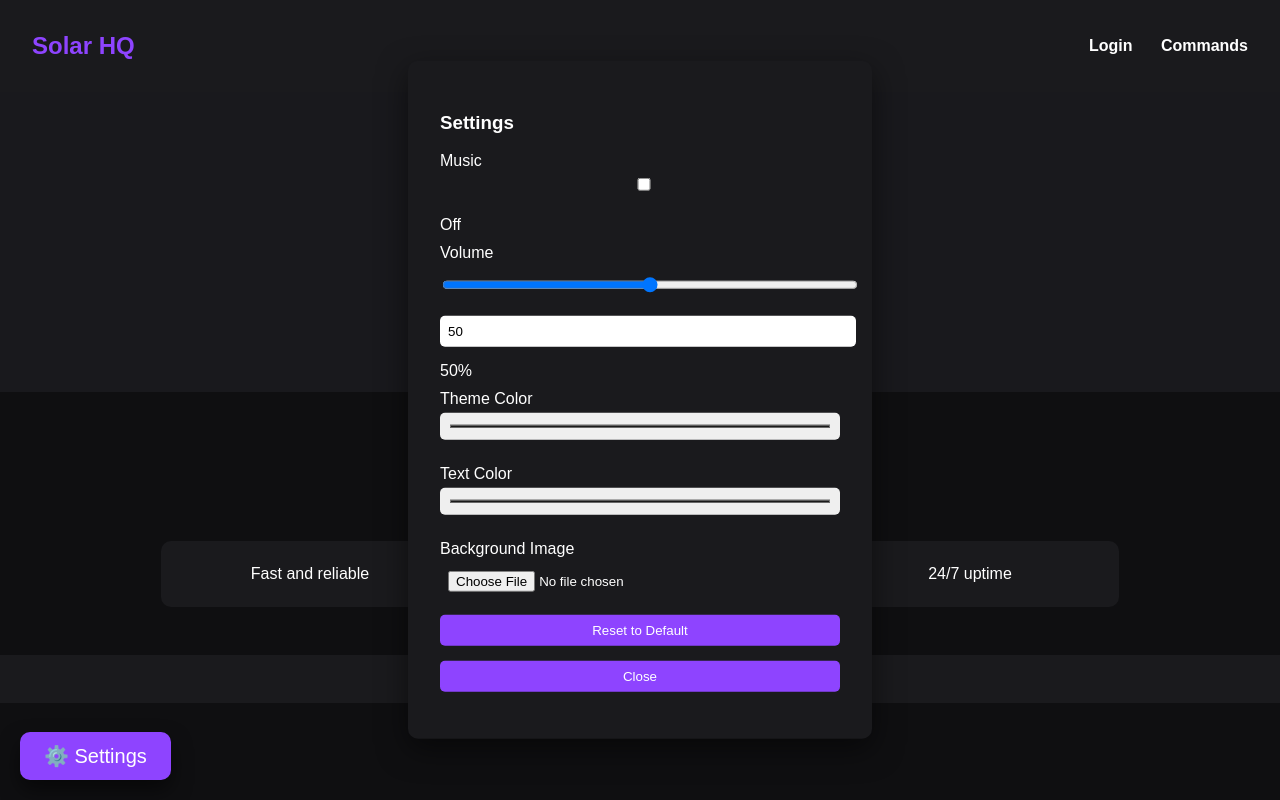
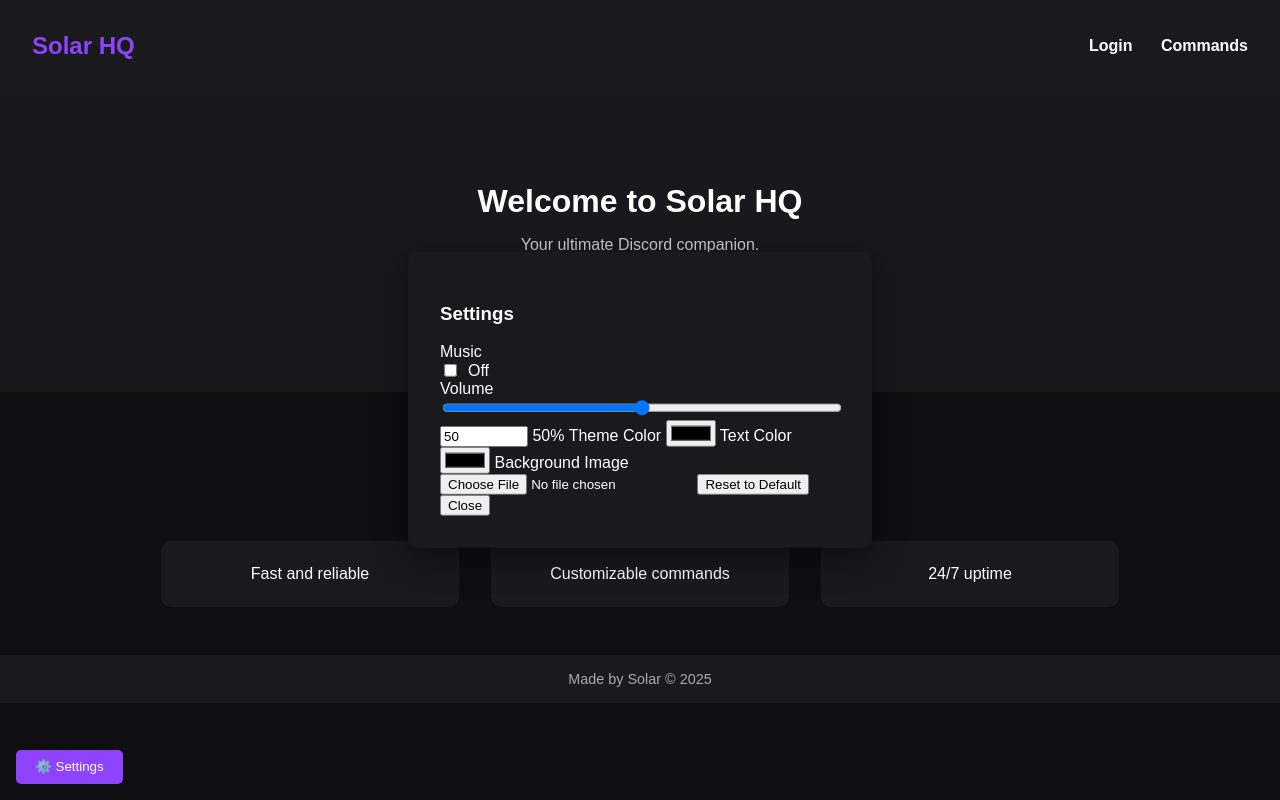
Before and after one commit to poop1212121/SolarHQ-Website, a plain HTML site: page index.html in a window 1280 px wide. Both pictures are taken after a click on the button "⚙️ Settings". Drawn offline with Linux system fonts and the light colour scheme.

Commit message:
Update style.css

```diff
--- a/style.css
+++ b/style.css
@@ -5,10 +5,7 @@
   background: #0f0f11;
   color: white;
   overflow-x: hidden;
-  transition: background 0.5s, color 0.5s;
-  background-size: cover;
-  background-repeat: no-repeat;
-  background-position: center;
+  transition: background 0.3s ease;
 }
 
 /* Header styles */
@@ -33,7 +30,6 @@
   font-weight: bold;
   position: relative;
   transition: color 0.3s;
-  cursor: pointer;
 }
 
 nav a:hover {
@@ -55,7 +51,7 @@
   width: 100%;
 }
 
-/* Hero section */
+/* Hero section styling */
 .hero {
   padding: 4rem 2rem;
   text-align: center;
@@ -100,7 +96,7 @@
   background: #2980b9;
 }
 
-/* Features section */
+/* Features section styling */
 .features {
   padding: 3rem 2rem;
   background: #0f0f11;
@@ -133,7 +129,7 @@
   transform: scale(1.05);
 }
 
-/* Footer */
+/* Footer styling */
 footer {
   padding: 1rem;
   text-align: center;
@@ -145,27 +141,64 @@
 
 /* Animations */
 @keyframes fadeIn {
-  0% { opacity: 0; }
-  100% { opacity: 1; }
+  0% {
+    opacity: 0;
+  }
+  100% {
+    opacity: 1;
+  }
 }
 
 @keyframes slideUp {
-  0% { transform: translateY(20px); opacity: 0; }
-  100% { transform: translateY(0); opacity: 1; }
+  0% {
+    transform: translateY(20px);
+    opacity: 0;
+  }
+  100% {
+    transform: translateY(0);
+    opacity: 1;
+  }
 }
 
 @keyframes fadeInUp {
-  0% { transform: translateY(20px); opacity: 0; }
-  100% { transform: translateY(0); opacity: 1; }
+  0% {
+    transform: translateY(20px);
+    opacity: 0;
+  }
+  100% {
+    transform: translateY(0);
+    opacity: 1;
+  }
 }
 
 @keyframes bounceIn {
-  0% { transform: scale(0); opacity: 0; }
-  50% { transform: scale(1.1); }
-  100% { transform: scale(1); opacity: 1; }
+  0% {
+    transform: scale(0);
+    opacity: 0;
+  }
+  50% {
+    transform: scale(1.1);
+  }
+  100% {
+    transform: scale(1);
+    opacity: 1;
+  }
 }
 
-/* Settings Panel */
+/* Settings GUI */
+#settingsBtn {
+  position: fixed;
+  bottom: 1rem;
+  left: 1rem;
+  background: #8e44ff;
+  color: white;
+  border: none;
+  padding: 0.6rem 1.2rem;
+  border-radius: 5px;
+  cursor: pointer;
+  z-index: 1000;
+}
+
 #settingsPanel {
   position: fixed;
   top: 100%;
@@ -178,7 +211,7 @@
   border-radius: 10px;
   box-shadow: 0 10px 30px rgba(0, 0, 0, 0.5);
   opacity: 0;
-  transition: all 0.5s ease;
+  transition: all 0.6s ease-in-out;
   z-index: 999;
   pointer-events: none;
 }
@@ -190,46 +223,23 @@
   pointer-events: auto;
 }
 
-#settingsPanel label {
-  display: block;
-  margin: 10px 0 5px;
+#settingsPanel .toggle-container {
+  display: flex;
+  align-items: center;
 }
 
-#settingsPanel input,
-#settingsPanel button {
-  width: 100%;
-  margin-bottom: 15px;
-  padding: 0.5rem;
-  border-radius: 5px;
-  border: none;
+#settingsPanel .toggle-label {
+  margin-left: 0.5rem;
 }
 
-#settingsPanel button {
-  background: #8e44ff;
-  color: white;
-  cursor: pointer;
+input[type="range"] {
+  width: 100%;
 }
 
-#settingsPanel button:hover {
-  background: #732dd9;
+input[type="number"] {
+  width: 80px;
 }
 
-/* Settings Button - Bottom Left */
-.settings-btn {
-  position: fixed;
-  bottom: 20px;
-  left: 20px;
-  background-color: #8e44ff;
-  color: white;
-  border: none;
-  padding: 0.75rem 1.5rem;
-  border-radius: 10px;
-  cursor: pointer;
-  font-size: 1.25rem;
-  box-shadow: 0 10px 20px rgba(0, 0, 0, 0.5);
-  transition: background 0.3s ease;
+.hidden {
+  display: none;
 }
-
-.settings-btn:hover {
-  background-color: #732dd9;
-}
```
